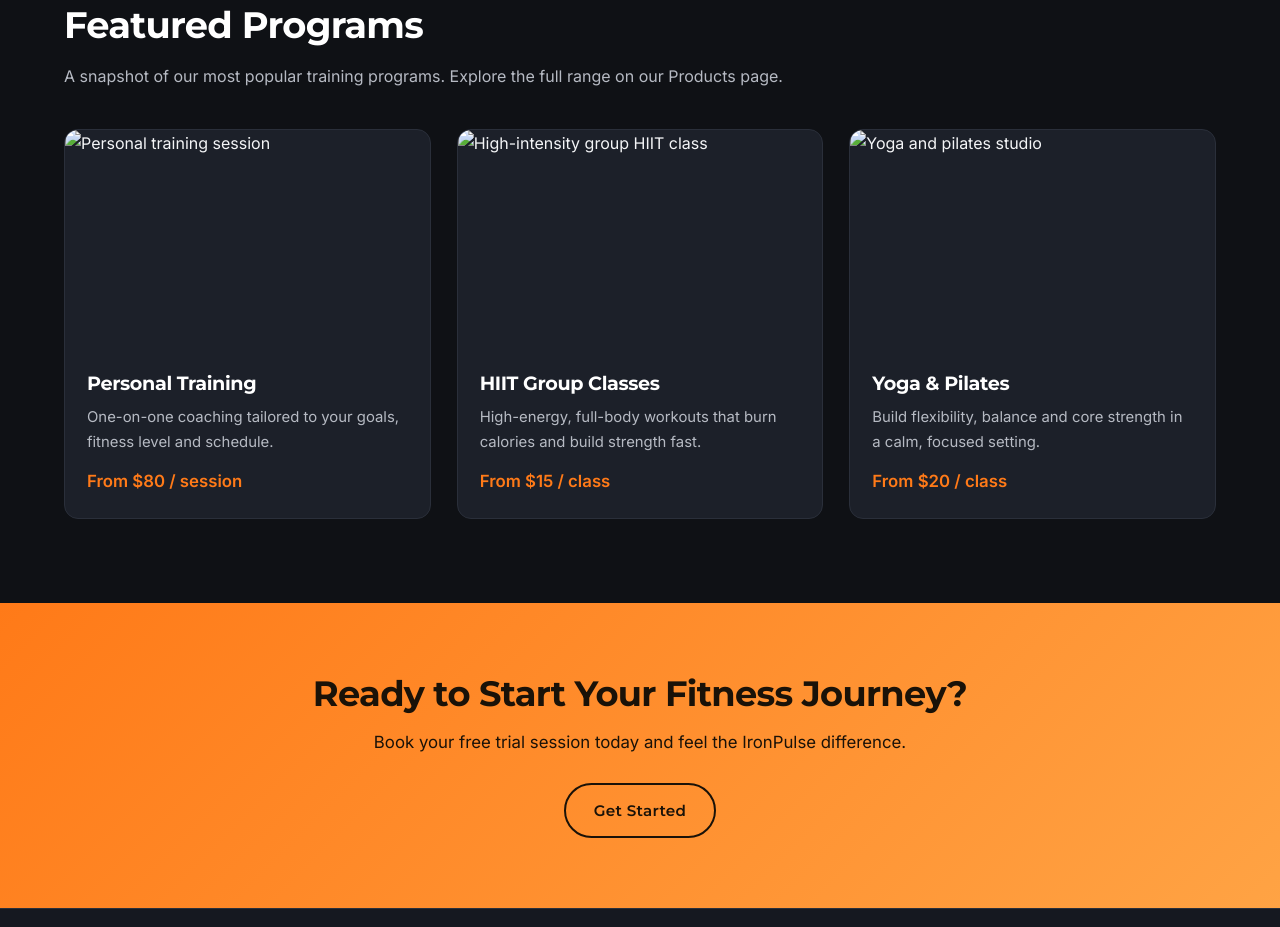
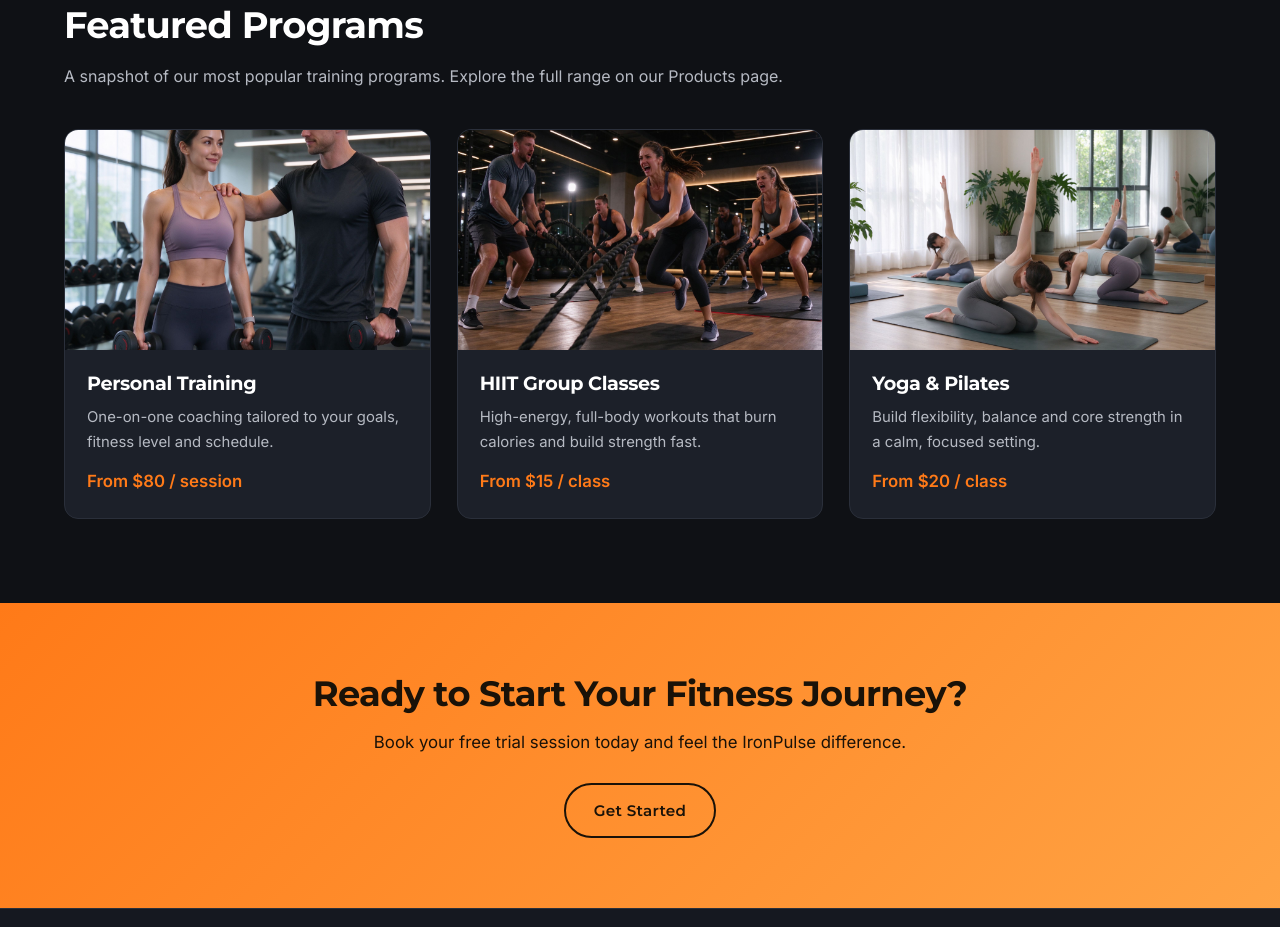
Before and after one commit to knightmare-c/project-ai-web-develop, a plain HTML site: page index.html in a window 1280 px wide. Shown: the part 1136-2063 px from the top of the page. Drawn offline with Linux system fonts and the light colour scheme; files whose address does not match are found by name.

Commit message:
Update index.html

```diff
--- a/index.html
+++ b/index.html
@@ -62,7 +62,7 @@
         <p class="section-sub">A snapshot of our most popular training programs. Explore the full range on our Products page.</p>
         <div class="featured-grid">
           <article class="service-card">
-            <img src="assets/images/pt.jpg" alt="Personal training session">
+            <img src="images/pt.jpg" alt="Personal training session">
             <div class="card-body">
               <h3>Personal Training</h3>
               <p>One-on-one coaching tailored to your goals, fitness level and schedule.</p>
@@ -70,7 +70,7 @@
             </div>
           </article>
           <article class="service-card">
-            <img src="assets/images/hiit.jpg" alt="High-intensity group HIIT class">
+            <img src="images/hiit.jpg" alt="High-intensity group HIIT class">
             <div class="card-body">
               <h3>HIIT Group Classes</h3>
               <p>High-energy, full-body workouts that burn calories and build strength fast.</p>
@@ -78,7 +78,7 @@
             </div>
           </article>
           <article class="service-card">
-            <img src="assets/images/yoga.jpg" alt="Yoga and pilates studio">
+            <img src="images/yoga.jpg" alt="Yoga and pilates studio">
             <div class="card-body">
               <h3>Yoga &amp; Pilates</h3>
               <p>Build flexibility, balance and core strength in a calm, focused setting.</p>
```
